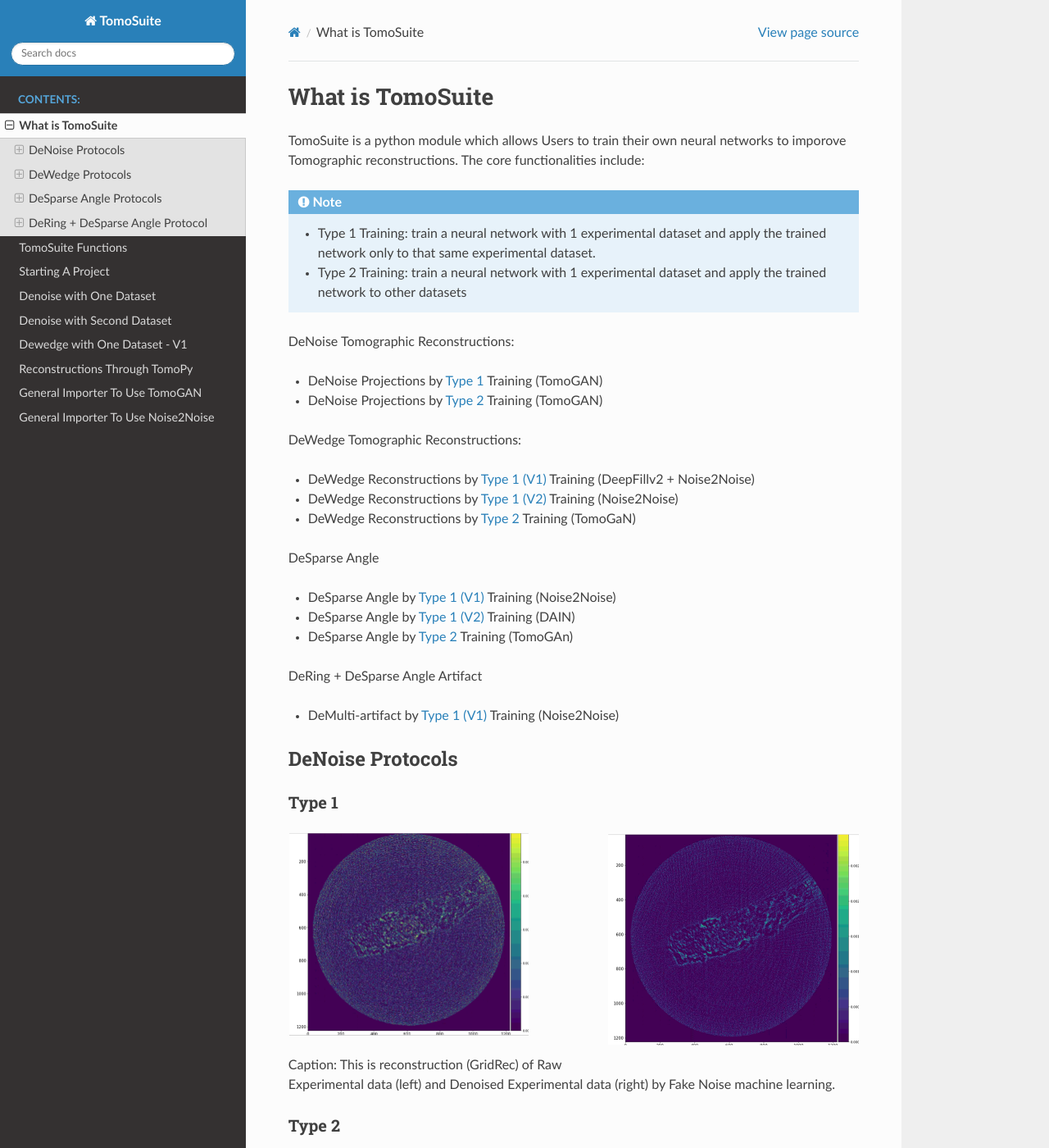
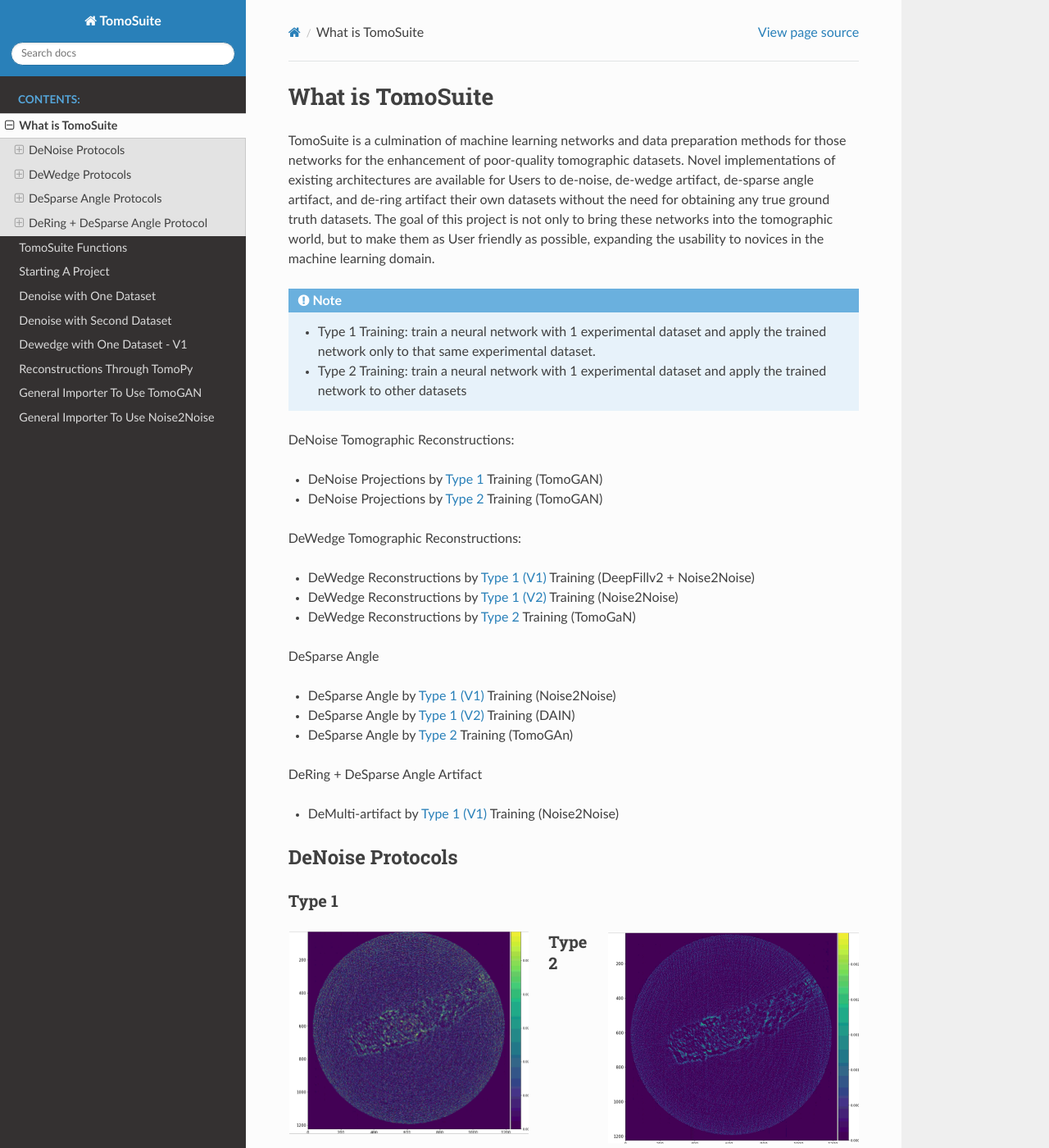
Before and after one commit to WilliamJudge94/tomosuitepy, a Sphinx documentation site: the page built from docs/00_introduction.rst, in a window 1280 px wide and 1400 px high. Shown: the whole window at 82% size. Built offline with Sphinx 7.4.7 and the Read the Docs theme 2.0.0, drawn with Linux system fonts in a browser that asks for light colours.

Commit message:
Updating docs/00_intro

```diff
--- a/docs/00_introduction.rst
+++ b/docs/00_introduction.rst
@@ -1,7 +1,8 @@
 =================
 What is TomoSuite
 =================
-TomoSuite is a python module which allows Users to train their own neural networks to imporove Tomographic reconstructions. The core functionalities include:
+TomoSuite is a culmination of machine learning networks and data preparation methods for those networks for the enhancement of poor-quality tomographic datasets. Novel implementations of existing architectures are available for Users to de-noise, de-wedge artifact, de-sparse angle artifact, and de-ring artifact their own datasets without the need for obtaining any true ground truth datasets. The goal of this project is not only to bring these networks into the tomographic world, but to make them as User friendly as possible, expanding the usability to novices in the machine learning domain.
+
 
 .. note::
 
```
Also changed, not shown: other parts of docs/00_introduction.rst (+3 -1 lines).
